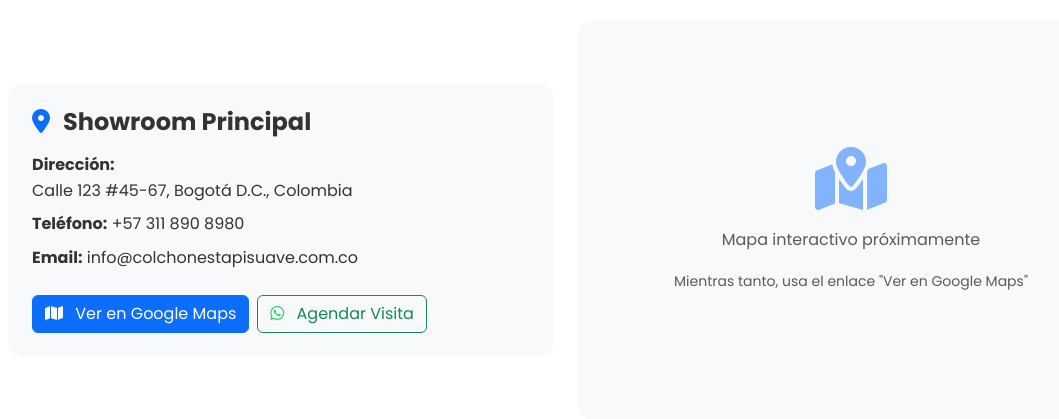
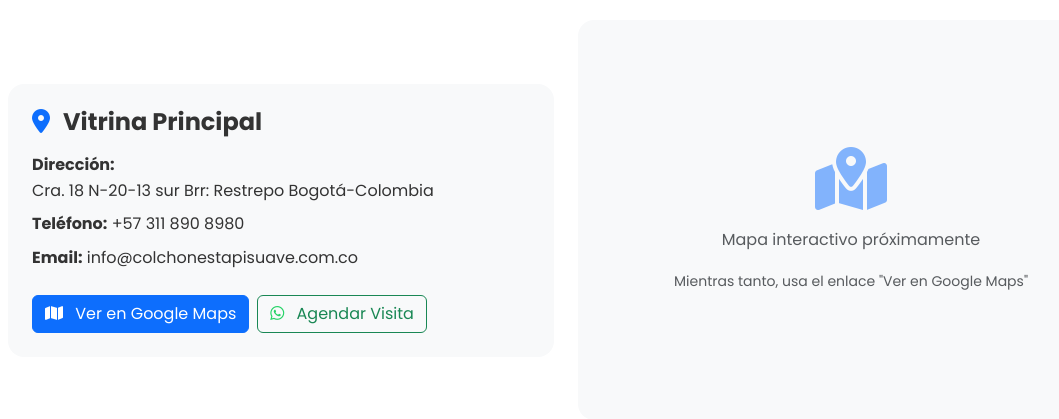
Before and after one commit to oskarjavier0131/ColchonesTapiSuave, a Django app: page /contacto/ in a window 1280 px wide. Shown: the part 2285-2704 px from the top of the page, without its empty margins (74-1133 px from the left). Run offline with Django 4.2, Linux system fonts and the light colour scheme; data comes from the database, SQL or seed files in the repository; some libraries are stand-ins or nearby versions.

Commit message:
Ultimo cambio

```diff
--- a/templates/tienda/contacto.html
+++ b/templates/tienda/contacto.html
@@ -276,11 +276,11 @@
                     <div class="location-card bg-light rounded-4 p-4">
                         <h4 class="fw-bold mb-3">
                             <i class="fas fa-map-marker-alt text-primary me-2"></i>
-                            Showroom Principal
+                            Vitrina Principal
                         </h4>
                         <p class="mb-2">
                             <strong>Dirección:</strong><br>
-                            Calle 123 #45-67, Bogotá D.C., Colombia
+                            Cra. 18 N-20-13 sur Brr: Restrepo Bogotá-Colombia
                         </p>
                         <p class="mb-2">
                             <strong>Teléfono:</strong> +57 311 890 8980
```
